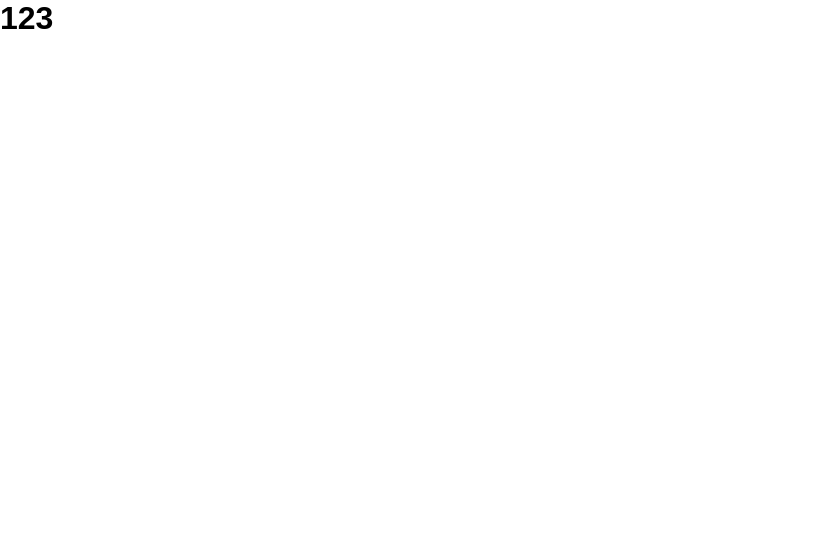
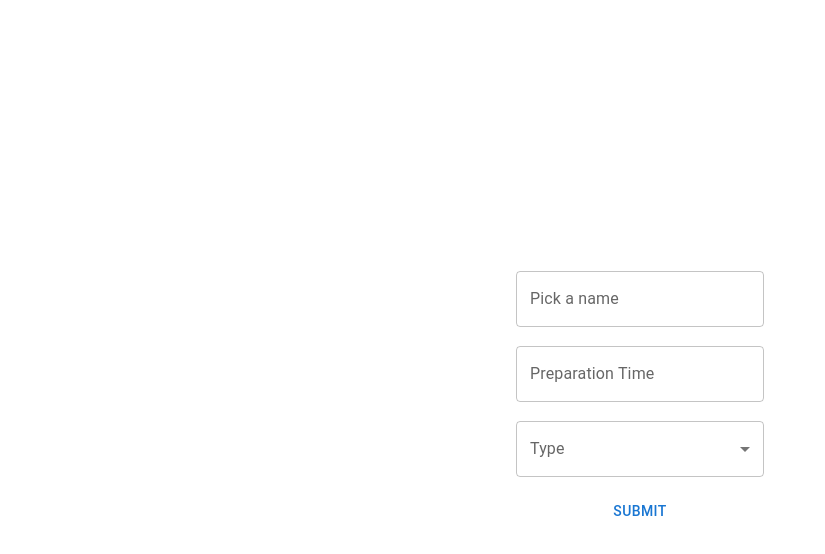
Before and after one commit to Zukashi/hex-ocean, a React (Vite) app: page / in a window 1280 px wide. Shown: the top 554 px of the page, without its empty margins (0-825 px from the left). Built offline with nearby package versions, Linux system fonts and the light colour scheme.

Commit message:
form component set up for soup case

```diff
--- a/src/form/form.tsx
+++ b/src/form/form.tsx
@@ -1,4 +1,119 @@
+import {Controller, SubmitHandler, useForm} from "react-hook-form";
+import { LocalizationProvider, TimeField} from "@mui/x-date-pickers";
+import {AdapterDayjs} from "@mui/x-date-pickers/AdapterDayjs";
+import './form.css';
+import {Button, FormControl, InputLabel, MenuItem, Select, TextField} from "@mui/material";
+import * as z from 'zod';
+import {zodResolver} from "@hookform/resolvers/zod";
 
+const foodTypes = ['pizza', 'soup', 'sandwich'] as const
+
+const formSchema = z.object({
+    name: z.string().min(1, { message: 'Food name is required' }),
+    preparation_time: z.string().regex(new RegExp('^(?:(?:([01]?\\d|2[0-3]):)?([0-5]?\\d):)?([0-5]?\\d)$'), {message:'Preparation time is required'}),
+    type:z.enum(foodTypes, {required_error: 'Type of food is required'}),
+    spiciness_scale:z.number().min(1).max(10),
+})
+
+const pizzaSchema = formSchema.extend({
+    no_of_slices:z.number().min(1, {message:'There should be atleast one slice'}),
+    diameter:z.number()
+});
+const soupSchema = formSchema.extend({
+    spiciness_scale:z.number().min(1).max(10),
+});
+const sandwichSchema = formSchema.extend({
+    slices_of_bread:z.number().min(1)
+})
+export interface FormValues  {
+    preparation_time:string,
+    name:string,
+    type: 'pizza' | 'sandwich' | 'soup',
+    spiciness_scale:number
+}
 export const Form = () => {
-    return (<><h1>123</h1></>)
+    const {register, handleSubmit, formState : {errors}, control, reset, watch} =  useForm<FormValues>({
+        resolver: zodResolver(formSchema),
+    });
+    console.log(errors)
+    const submitForm:SubmitHandler<FormValues> = async (data) => {
+        let schema;
+        switch(data.type){
+            case 'pizza':
+                schema = pizzaSchema;
+                break;
+            case 'soup':
+                schema = soupSchema;
+                break
+            case 'sandwich':
+                schema = sandwichSchema
+
+        }
+        try{
+            await schema.parseAsync(data)
+        }catch(err){
+            console.log(err)
+        }
+    }
+    return (<>
+        <div className='form-container'>
+            <form onSubmit={handleSubmit(submitForm)} autoComplete={'off'}>
+                <div className="input-container">
+                    <TextField label={'Pick a name'} variant={'outlined'} type="text" {
+                        ...register('name')
+                    }/>
+                    <p className='error-text'>{errors.name?.message}</p>
+                </div>
+               <div> <LocalizationProvider dateAdapter={AdapterDayjs}>
+                   {/*<TimeField*/}
+                   {/*    label="Preparation time"*/}
+                   {/*    name='preparation_time'*/}
+                   {/*    format="HH:mm:ss"*/}
+                   {/*    value={value}*/}
+                   {/*    onChange={(newValue) => setValue(newValue)}*/}
+                   {/*/>*/}
+                   <Controller
+                       control={control}
+                       name="preparation_time"
+                       rules={{
+
+                       }}
+                       render={({ field: { ref, onBlur, name, ...field } }) => (
+                           <TimeField
+
+                               format="HH:mm:ss"
+                               label="Preparation Time"
+                               {...register('preparation_time')}
+                               defaultValue={null}
+                           />
+                       )}
+                   />
+                   <p className='error-text'>{errors?.preparation_time?.message}</p>
+               </LocalizationProvider></div>
+                <FormControl fullWidth>
+                    <InputLabel id="demo-simple-select-label">Type</InputLabel>
+                    <Select
+                        {...register('type')}
+                        label="Type"
+                        defaultValue={""}
+                    >
+                        <MenuItem value={'pizza'}>Pizza</MenuItem>
+                        <MenuItem value={'soup'}>Soup</MenuItem>
+                        <MenuItem value={'sandwich'}>Sandwich</MenuItem>
+                    </Select>
+                </FormControl>
+                {(watch('type')) === 'soup' ? <div>
+                    <TextField
+                        fullWidth
+                        label="Times"
+                        type="number"
+                        {...register('spiciness_scale', {
+                            valueAsNumber:true
+                        })}
+                    />
+                    <p className='error-text'>{errors.spiciness_scale?.message}</p>
+                </div>: null}
+                <Button type={"submit"}>Submit</Button>
+            </form>
+        </div></>)
 }
```
